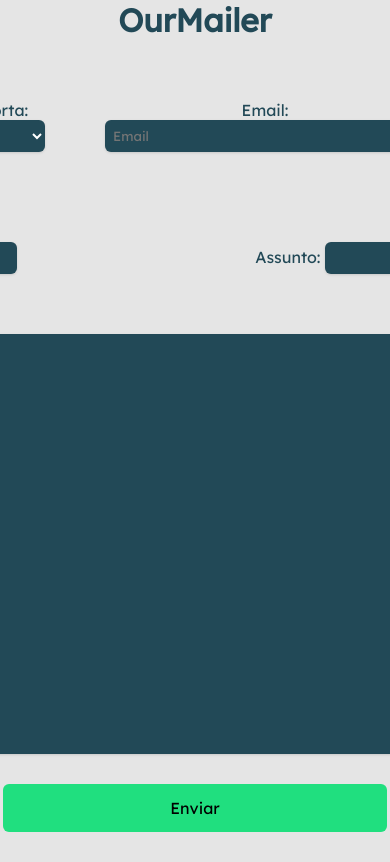
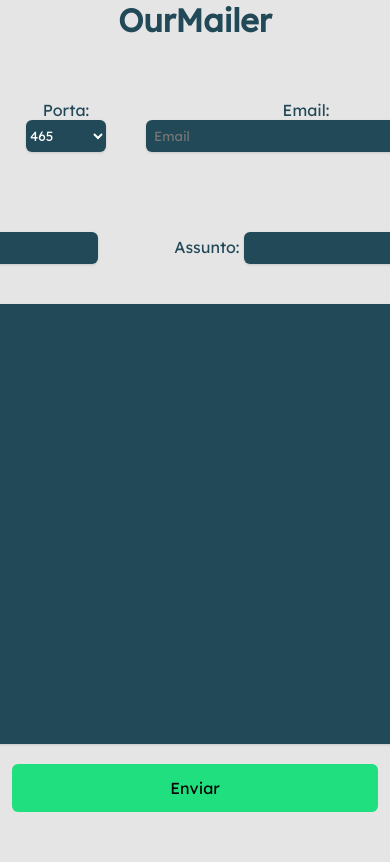
Before and after one commit to ogeanvictor/OurMailer, a React (Vite) app in the folder frontend/: page / in a window 390 px wide. Shown: the top 862 px of the page. Built offline with nearby package versions, Linux system fonts and the light colour scheme.

Commit message:
feat: Add responsive querys

```diff
--- a/frontend/src/components/Form.css
+++ b/frontend/src/components/Form.css
@@ -99,3 +99,25 @@
     background-color: #19B366;
     color: white;
 }
+
+@media (max-width: 1290px) {
+    .subtitles {
+        width: 90%;
+    }
+    .box {
+        margin: 10px;
+    }
+    .configs {
+        width: 90%;
+        margin: 10px;
+    }
+    .message {
+        width: 90%;
+    }
+    .content {
+        width: 90%;
+    }
+    #message-input {
+        width: 90%;
+    }
+}
```
